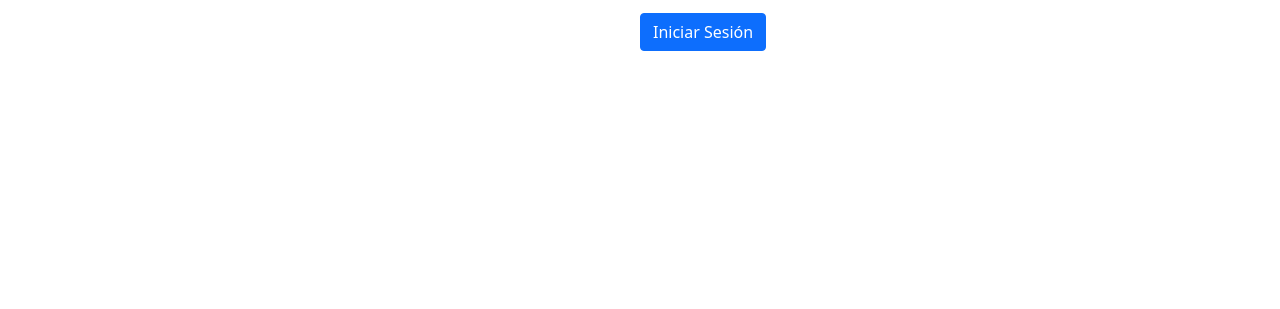
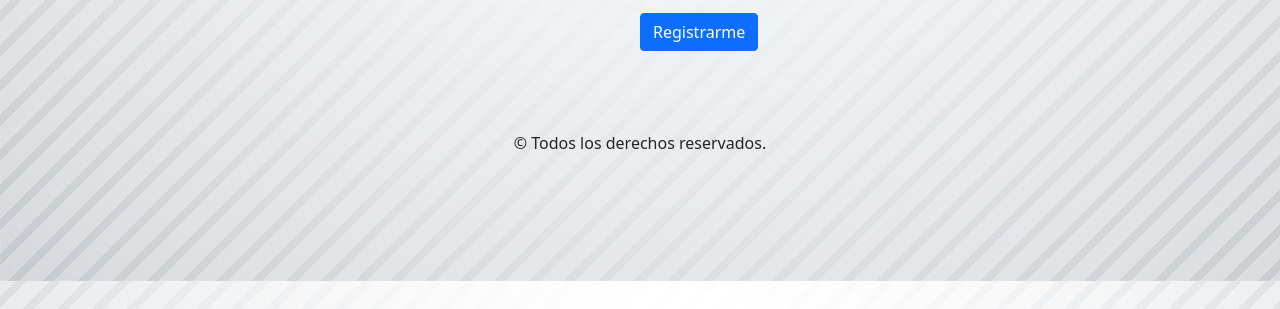
Before and after one commit to SteveenDominguez/fullstack, a plain HTML site: page registro.html in a window 1280 px wide. Shown: the part 491-800 px from the top of the page. Drawn offline with nearby package versions, Linux system fonts and the light colour scheme.

Commit message:
fondo inicio y registro - juan guzman

```diff
--- a/css/styleinicio.css
+++ b/css/styleinicio.css
@@ -21,3 +21,7 @@ padding-right: 350px;
     padding-top: 15px;
     padding-left: 10px;
 }
+footer{
+    text-align: center;
+    padding-top: 150px;
+}
--- a/css/styleregistro.css
+++ b/css/styleregistro.css
@@ -16,3 +16,7 @@
         padding-top: 120px;
         padding-right: 350px;
     }
+    footer{
+        text-align: center;
+        padding-top: 80px;
+    }
--- a/registro.html
+++ b/registro.html
@@ -14,7 +14,7 @@
     <title>Registro - Show</title>
 </head>
 
-<body>
+<body background="images/25100.jpg">
     <div class="content">
         <div class="logo">
             <img src="images/logo.png" width="500px" height="328px">
@@ -42,9 +42,12 @@
                     <input type="checkbox" class="form-check-input" id="accept">
                     <label class="form-check-label" for="accept">Acepto los t&eacute;rminos y condiciones</label>
                 </div>
-                <button type="submit" class="btn btn-primary">Iniciar Sesi&oacute;n</button>
+                <button type="submit" class="btn btn-primary">Registrarme</button>
             </form>
         </div>
+        </div>
 </body>
-
+<footer>
+    &copy; Todos los derechos reservados.
+</footer>
 </html>
```
Also changed, not shown: inicio.html (+4 -1 lines), images/25100.jpg (added).
